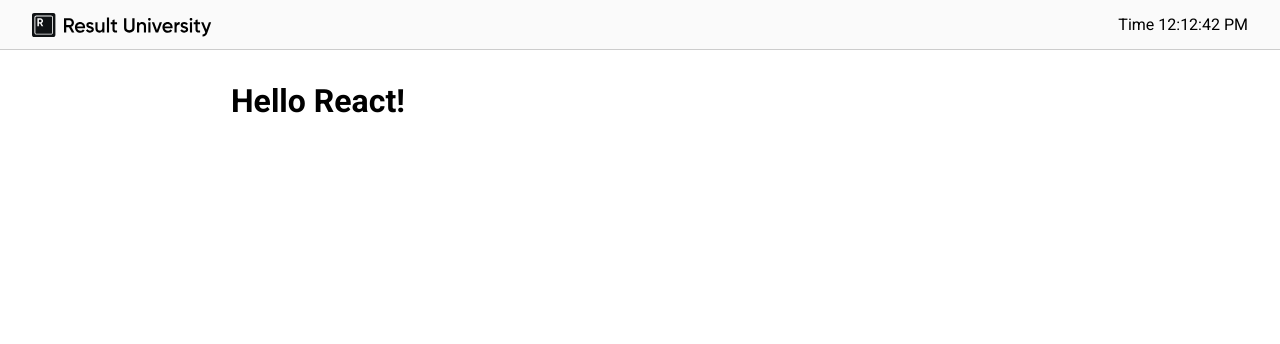
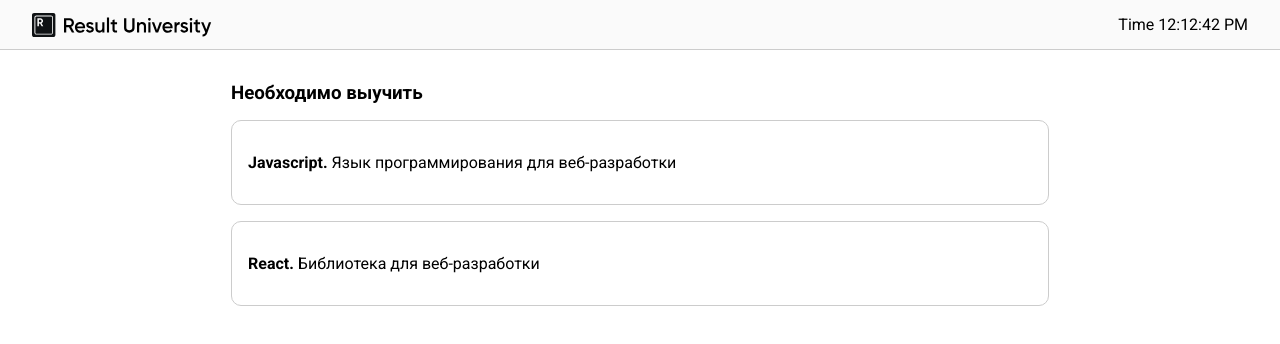
Before and after one commit to AndreyZaytsev90/React2024, a React (Vite) app in the folder 01-react/01-react-basic-start/: page / in a window 1280 px wide. Shown: the top 344 px of the page. Built offline with nearby package versions, Linux system fonts and the light colour scheme.

Commit message:
update file

```diff
--- a/01-react/01-react-basic-start/src/App.jsx
+++ b/01-react/01-react-basic-start/src/App.jsx
@@ -1,12 +1,25 @@
 import Header from "./components/Header.jsx";
+import {WantToLearn} from "../wantToLearn.jsx";
+
+export const technologies = [
+    {name: 'Javascript', other: 'Язык программирования для веб-разработки'},
+    {name: 'React', other: 'Библиотека для веб-разработки'},
+]
 
 
 export default function App() {
+
     return (
         <div>
             <Header/>
             <main>
-                <h1>Hello React!</h1>
+                <section>
+                    <h3>Необходимо выучить</h3>
+                    <ul>
+                        <WantToLearn/>
+                    </ul>
+
+                </section>
             </main>
         </div>
     )
--- /dev/null
+++ b/01-react/01-react-basic-start/wantToLearn.jsx
@@ -0,0 +1,16 @@
+import React from 'react';
+import {technologies} from "./src/App.jsx"; // Не забудьте импортировать React
+
+export function WantToLearn() {
+    return (
+        <ul>
+            {technologies.map((item, index) => ( // Добавлен index как key
+                <li key={index}>
+                    <p>
+                        <strong>{item.name}.</strong> {item.other}
+                    </p>
+                </li>
+            ))}
+        </ul>
+    )
+}
```
